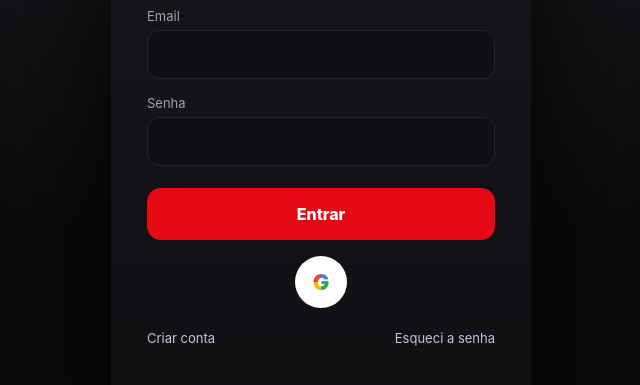
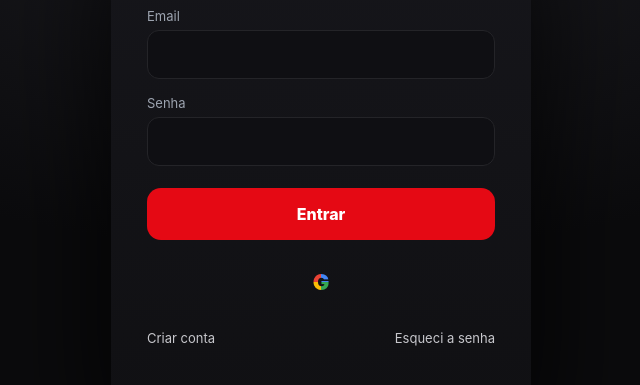
Before and after one commit to admclenacombr/clena.com, a website: page login.html in a window 1280 px wide. Shown: the part 243-628 px from the top of the page, without its empty margins (319-959 px from the left). Drawn offline with nearby package versions, Linux system fonts and the light colour scheme.

Commit message:
Update login.html

```diff
--- a/login.html
+++ b/login.html
@@ -105,15 +105,15 @@ input:focus{
   width:52px;
   height:52px;
   border-radius:50%;
-  background:#fff;
+  background:transparent;   /* 🔥 REMOVE FUNDO */
   display:flex;
   align-items:center;
   justify-content:center;
   cursor:pointer;
   font-size:22px;
   font-weight:900;
-  user-select:none;
 }
+
 .google span{
   background:conic-gradient(
     #4285F4 0deg 90deg,
```
